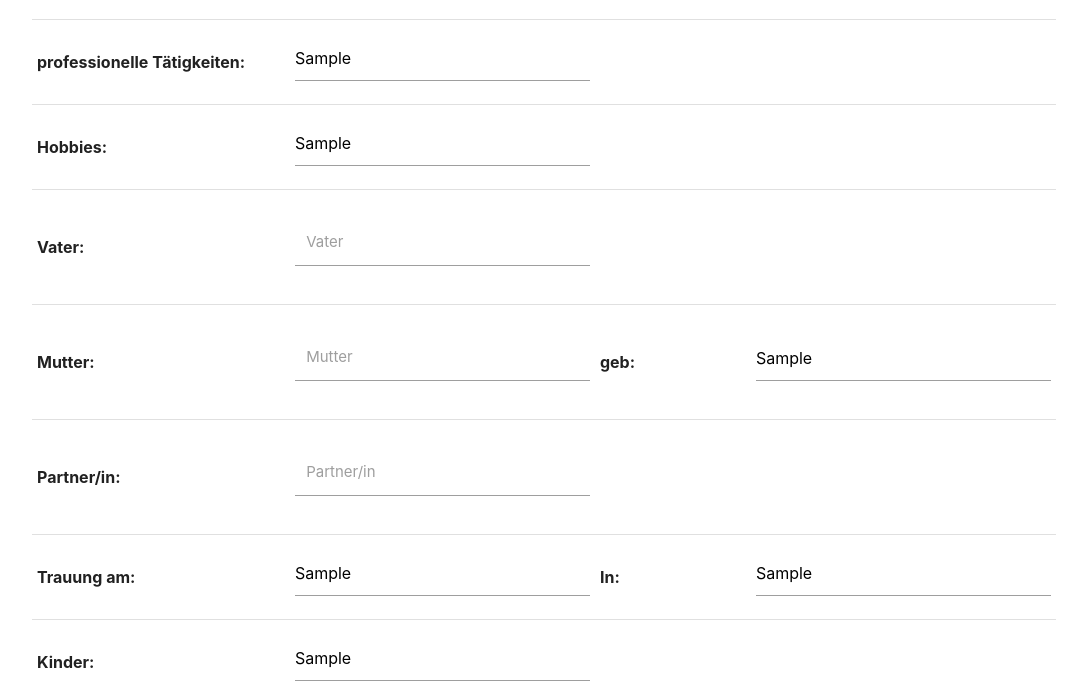
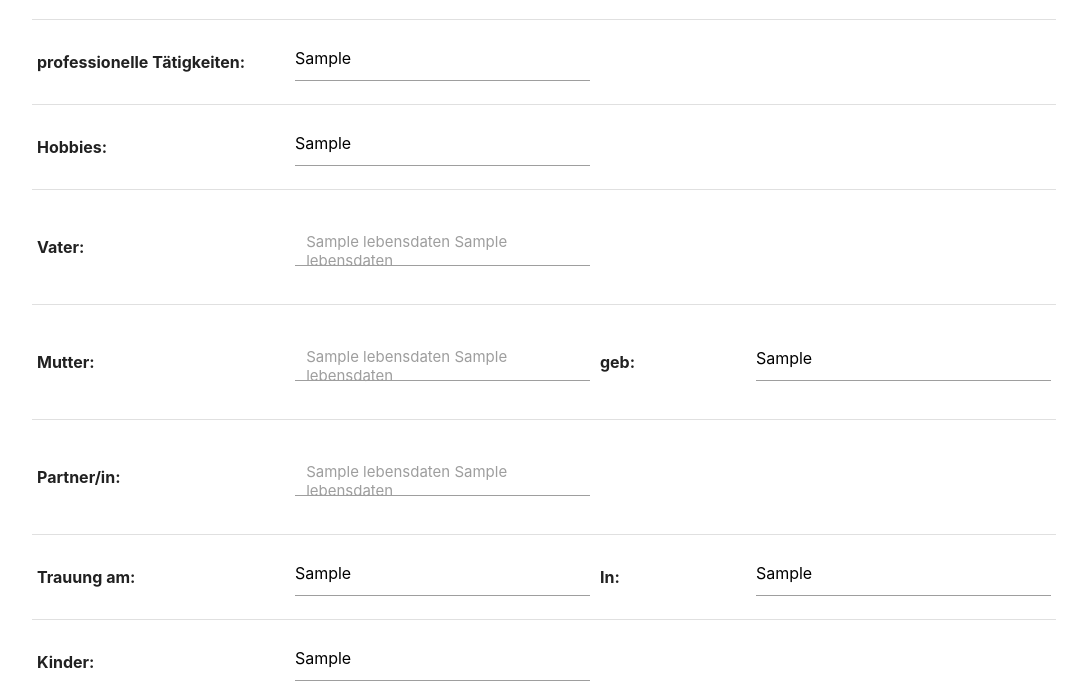
Before and after one commit to mmoskovic-tgm/Projekt_4_WS, a PHP site: page /nahansicht.php?curPerson=1&stammblattnr=1&edit=true in a window 1280 px wide. Shown: the part 931-1625 px from the top of the page, without its empty margins (96-1183 px from the left). Run offline with PHP 8.4, Linux system fonts and the light colour scheme; tables that the repository leaves empty hold one stand-in row (values such as "Sample post").

Commit message:
Personen hinzufügen geht

```diff
--- a/nahansicht.php
+++ b/nahansicht.php
@@ -34,11 +34,11 @@ if(isset($_POST['saveEdit']))	{
 	$changeDB.=", ausbildung=\"" . $_POST['ausbildung'] . "\"";
 	$changeDB.=", berufLaufbahn=\"" . $_POST['berufLaufbahn'] . "\"";
 	$changeDB.=", profTaetigkeiten=\"" . $_POST['profTaetigkeiten'] . "\"";
-	if(null!=array_search($_POST['vater'],$personenIDs)) {$changeDB.=", hobbies=\"" . $_POST['hobbies'] . "\"";}
-	$changeDB.=", vater=" . array_search($_POST['vater'],$personenIDs);
-	if(null!=array_search($_POST['mutter'],$personenIDs)) {$changeDB.=", mutter=" . array_search($_POST['mutter'],$personenIDs); }
+	$changeDB.=", hobbies=\"" . $_POST['hobbies'] . "\"";
+	if($_POST['vater']!="") {$changeDB.=", vater=" . array_search($_POST['vater'],$personenIDs);}
+	if($_POST['mutter']!="") {$changeDB.=", mutter=" . array_search($_POST['mutter'],$personenIDs);}
 	$changeDB.=", gebMutter=\"" . $_POST['gebMutter'] . "\"";
-	if(null!=array_search($_POST['partnerin'],$personenIDs)) {$changeDB.=", partnerin=" . array_search($_POST['partnerin'],$personenIDs); }
+	if($_POST['partnerin']!="") {$changeDB.=", partnerin=" . array_search($_POST['partnerin'],$personenIDs);}
 	$changeDB.=", trauDatum=\"" . $_POST['trauDatum'] . "\"";
 	$changeDB.=", trauOrt=\"" . $_POST['trauOrt'] . "\"";
 	$changeDB.=", kind=\"" . $_POST['kind'] . "\"";
@@ -48,7 +48,7 @@ if(isset($_POST['saveEdit']))	{
 	$changeDB.=", begraebnisAm=\"" . $_POST['begraebnisAm'] . "\"";
 	$changeDB.=", begraebnisIn=\"" . $_POST['begraebnisIn'] . "\"";
 	$changeDB.=", militaerdienst=\"" . $_POST['militaerdienst'] . "\"";
-	$meldung=array_search($_POST['vater'],$personenIDs);
+	//$meldung=$_POST['vater'] . "Hallo";
 	$pdo -> query("UPDATE lebensdaten SET " . $changeDB . " WHERE id=\"" . $curPerson . "\" ");
 
 
@@ -85,7 +85,7 @@ $row=$pdo -> query("SELECT * FROM lebensdaten WHERE id=$curPerson");
 $person=$row->fetch();
 
 //Query die den Namen des Vaters zurückgibt
-$query=$pdo -> query("SELECT vorname,nachname FROM lebensdaten WHERE id=$person[vater]");
+$query=$pdo -> query("SELECT vorname,nachname FROM lebensdaten WHERE id=" . $person['vater']);
 try {
 	$vater_row = $query->fetch(PDO::FETCH_ASSOC);
 	$vater = $vater_row['vorname'] . " " . $vater_row['nachname'];
@@ -95,7 +95,7 @@ try {
 
 
 //Query die den Namen der Mutter zurückgibt
-$query=$pdo -> query("SELECT vorname,nachname FROM lebensdaten WHERE id=$person[mutter]");
+$query=$pdo -> query("SELECT vorname,nachname FROM lebensdaten WHERE id=" . $person['mutter']);
 try {
 	$mutter_row = $query->fetch(PDO::FETCH_ASSOC);
 	$mutter = $mutter_row['vorname'] . " " . $mutter_row['nachname'];
@@ -105,7 +105,7 @@ try {
 
 
 //Query die den Namen des Partners zurückgibt
-$query=$pdo -> query("SELECT vorname,nachname FROM lebensdaten WHERE id=$person[partnerin]");
+$query=$pdo -> query("SELECT vorname,nachname FROM lebensdaten WHERE id=" . $person['partnerin']);
 try {
 	$partnerin_row = $query->fetch(PDO::FETCH_ASSOC);
 	$partnerin = $partnerin_row['vorname'] . " " . $partnerin_row['nachname'];
@@ -141,20 +141,20 @@ if($bearbeiten==true) {
 		"hobbies" => "<input value=\"" . $person['hobbies'] . "\" name=\"hobbies\" type=\"text\" class=\"validate\">",
 
 		"vater" => "<div class=\"input-field col s12\">
-						  <input type=\"text\" name=\"vater\" class=\"autocomplete\">
-						  <label for=\"demo-auto\">Vater</label>
+						  <input type=\"text\" name=\"vater\"  class=\"autocomplete\">
+						  <label for=\"demo-auto\">" . $vater . "</label>
 						</div>	",
 
 		"mutter" => "<div class=\"input-field col s12\">
-						  <input type=\"text\" name=\"mutter\" class=\"autocomplete\">
-						  <label for=\"demo-auto\">Mutter</label>
+						  <input type=\"text\" name=\"mutter\"   class=\"autocomplete\">
+						  <label for=\"demo-auto\">" . $mutter . "</label>
 						</div>	",
 
 		"gebMutter" => "<input value=\"" . $person['gebMutter'] . "\" name=\"gebMutter\" type=\"text\" class=\"validate\">",
 
 		"partnerin" => "<div class=\"input-field col s12\">
 						  <input type=\"text\" name=\"partnerin\" class=\"autocomplete\">
-						  <label for=\"demo-auto\">Partner/in</label>
+						  <label for=\"demo-auto\">" . $partnerin . "</label>
 						</div>	",
 
 		"trauDatum" => "<input value=\"" . $person['trauDatum'] . "\" name=\"trauDatum\" type=\"text\" class=\"validate\">",
```
Also changed, not shown: addPerson-gui.php (+18 -0 lines), uebersicht.php (+19 -2 lines).
